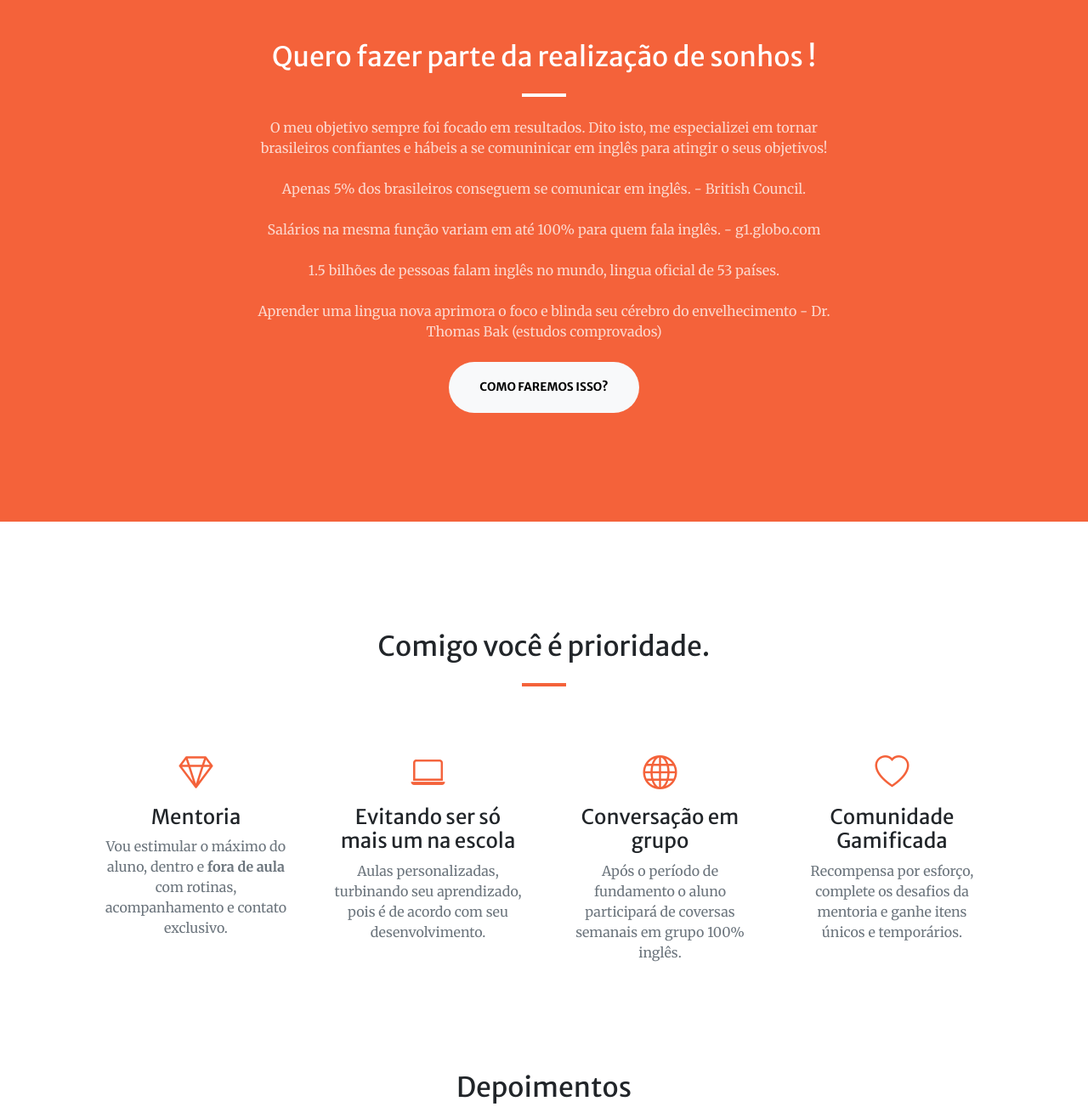
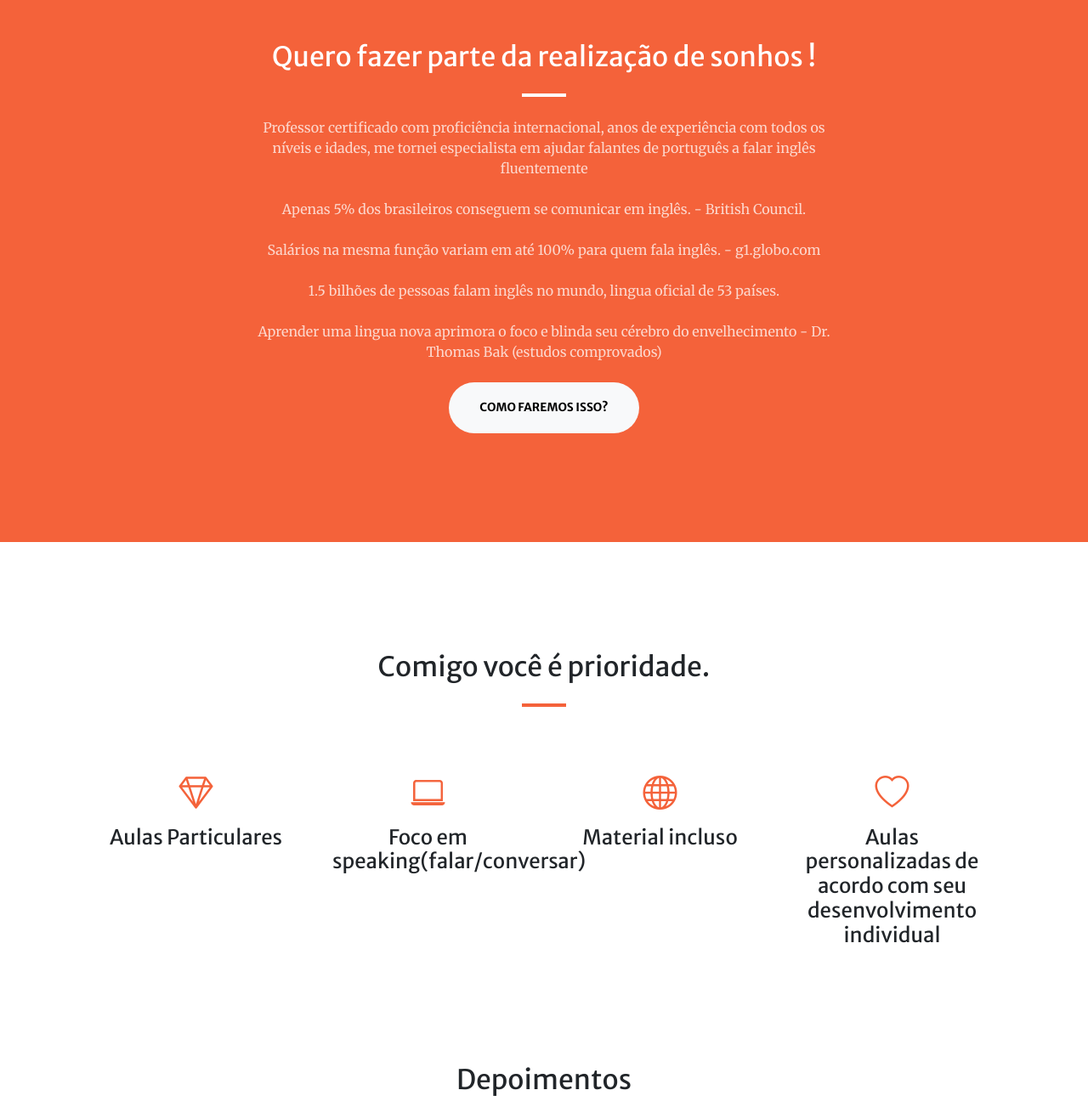
Before and after one commit to vitormendonca/aaa, a website: page index.html in a window 1280 px wide. Shown: the part 880-2183 px from the top of the page at 85% size. Drawn offline with nearby package versions, Linux system fonts and the light colour scheme; some packages are replaced by stand-ins of ours; a script that the page names is missing.

Commit message:
Update index.html

```diff
--- a/index.html
+++ b/index.html
@@ -5,7 +5,7 @@
         <meta name="viewport" content="width=device-width, initial-scale=1, shrink-to-fit=no" />
         <meta name="description" content="portolfolio do professor de inglês e mentor vitor.fsm ou vitor mendonça" />
         <meta name="author" content="vitorfsm" />
-        <title>Professor/Mentor - Vitor Mendonça</title>
+        <title>Teacher Vitor Mendonça - SpeakNation</title>
         <!-- Favicon-->
         <link rel="icon" type="image/x-icon" href="assets/favicon.ico" />
         <!-- Bootstrap Icons-->
@@ -60,8 +60,8 @@
                     <div class="col-lg-8 text-center">
                         <h2 class="text-white mt-0">Quero fazer parte da realização de sonhos !</h2>
                         <hr class="divider divider-light" />
-                        <p class="text-white-75 mb-4">O meu objetivo sempre foi focado em resultados. Dito isto, me especializei em tornar brasileiros confiantes e hábeis a se
-                            comuninicar em inglês para atingir o seus objetivos!</p>
+                        <p class="text-white-75 mb-4">Professor certificado com proficiência internacional, anos de experiência com todos os níveis e idades, me tornei especialista em ajudar
+                        falantes de português a falar inglês fluentemente</p>
                             <p class="text-white-75 mb-4">Apenas 5% dos brasileiros conseguem se comunicar em inglês. - British Council.</p>
                             <p class="text-white-75 mb-4">Salários na mesma função variam em até 100% para quem fala inglês. - g1.globo.com </p>
                             <p class="text-white-75 mb-4">1.5 bilhões de pessoas falam inglês no mundo, lingua oficial de 53 países.</p>
@@ -81,29 +81,29 @@
                     <div class="col-lg-3 col-md-6 text-center">
                         <div class="mt-5">
                             <div class="mb-2"><i class="bi-gem fs-1 text-primary"></i></div>
-                            <h3 class="h4 mb-2">Mentoria</h3>
-                            <p class="text-muted mb-0">Vou estimular o máximo do aluno, dentro e <strong>fora de aula</strong> com rotinas, acompanhamento e contato exclusivo.</p>
+                            <h3 class="h4 mb-2">Aulas Particulares</h3>
+                            <p class="text-muted mb-0"></p>
                         </div>
                     </div>
                     <div class="col-lg-3 col-md-6 text-center">
                         <div class="mt-5">
                             <div class="mb-2"><i class="bi-laptop fs-1 text-primary"></i></div>
-                            <h3 class="h4 mb-2">Evitando ser só mais um na escola</h3>
-                            <p class="text-muted mb-0">Aulas personalizadas, turbinando seu aprendizado, pois é de acordo com seu desenvolvimento.</p>
+                            <h3 class="h4 mb-2">Foco em speaking(falar/conversar)</</h3>
+                            <p class="text-muted mb-0"></p>
                         </div>
                     </div>
                     <div class="col-lg-3 col-md-6 text-center">
                         <div class="mt-5">
                             <div class="mb-2"><i class="bi-globe fs-1 text-primary"></i></div>
-                            <h3 class="h4 mb-2">Conversação em grupo</h3>
-                            <p class="text-muted mb-0">Após o período de fundamento o aluno participará de coversas semanais em grupo 100% inglês.</p>
+                            <h3 class="h4 mb-2">Material incluso</h3>
+                            <p class="text-muted mb-0"></p>
                         </div>
                     </div>
                     <div class="col-lg-3 col-md-6 text-center">
                         <div class="mt-5">
                             <div class="mb-2"><i class="bi-heart fs-1 text-primary"></i></div>
-                            <h3 class="h4 mb-2">Comunidade Gamificada</h3>
-                            <p class="text-muted mb-0">Recompensa por esforço, complete os desafios da mentoria e ganhe itens únicos e temporários.</p>
+                            <h3 class="h4 mb-2">Aulas personalizadas de acordo com seu desenvolvimento individual</h3>
+                            <p class="text-muted mb-0"></p>
                         </div>
                     </div>
                 </div>
@@ -247,7 +247,7 @@
 
                     <div>
                         <button class="fecharpop2">x</button>
-                        <h3> 4 Vagas restantes, <em>#Let's start </em><br>Poucos alunos, muita qualidade !</h3>
+                        <h3> Agende sua reunião e ganhe uma aula experimental exclusiva !</h3>
                         <a href="https://wa.me/5513996488899"><span class="btn btn-primary btn-xl" style="background-color:rgb(26, 204, 50);"><i aria-hidden="true" class="bi bi-whatsapp"></i></span></a>
                     </div>
 
```
